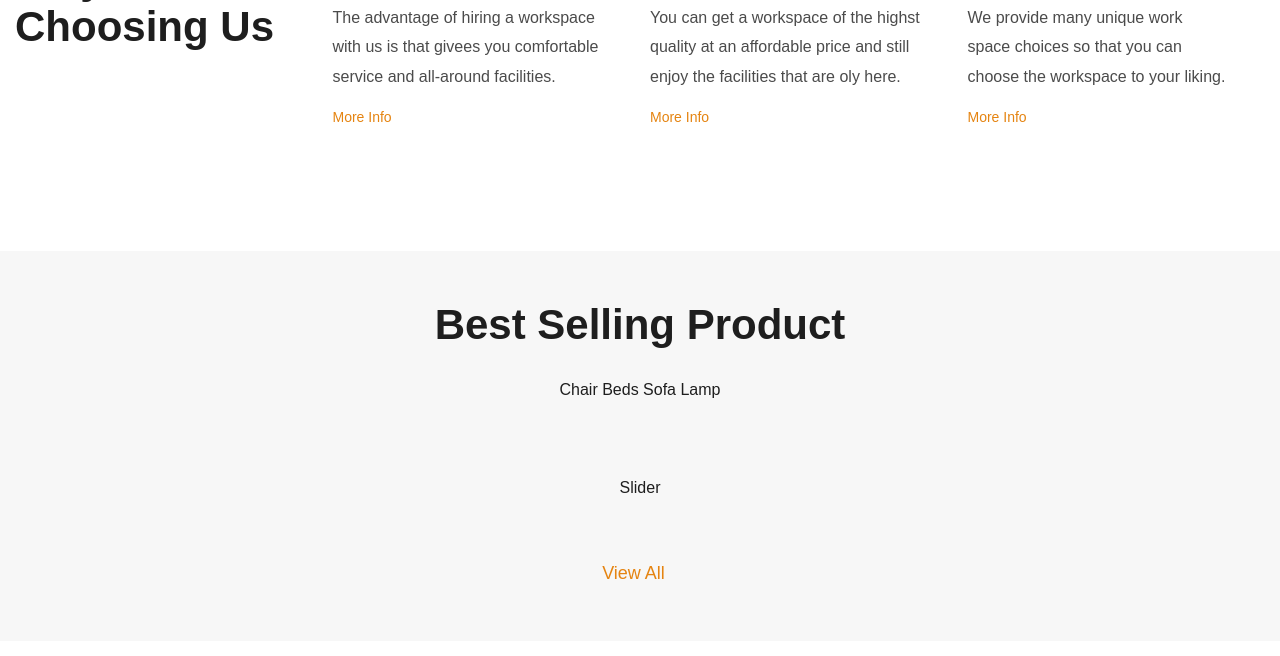
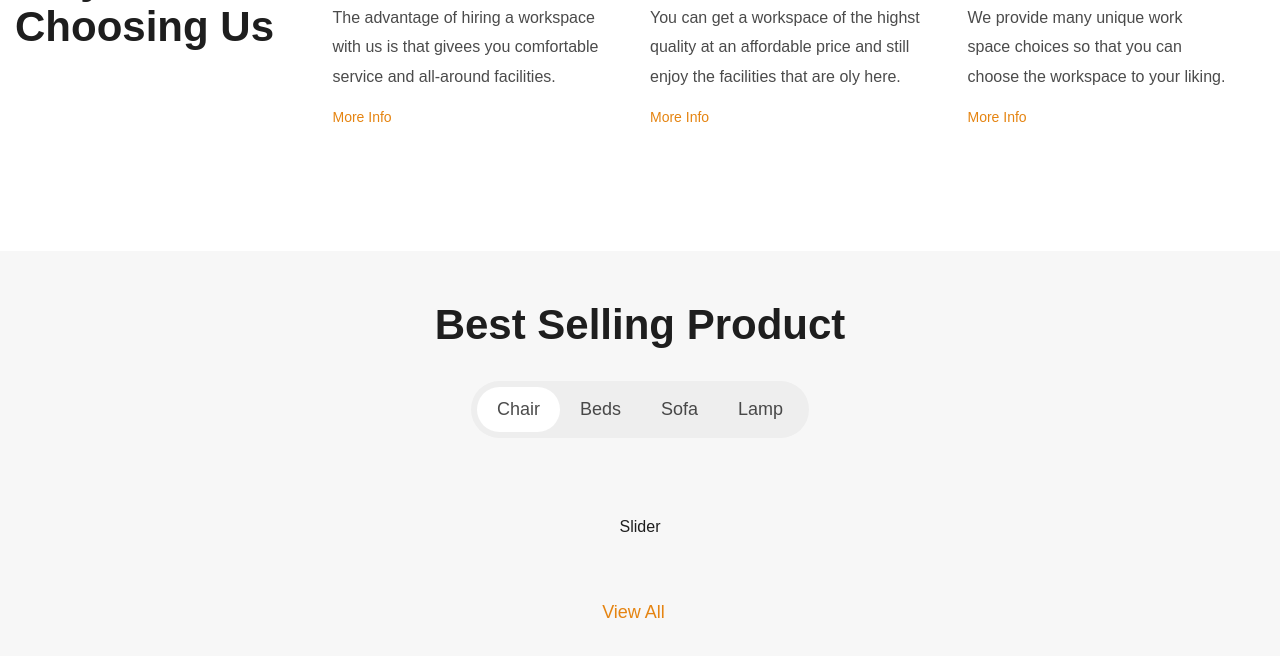
Before and after one commit to bahodir-media/Panto, a website: page src/html/index.html in a window 1280 px wide. Shown: the part 1129-1785 px from the top of the page. Drawn offline with nearby package versions, Linux system fonts and the light colour scheme; files that its build step writes are made by us from their sources; files whose address does not match are found by name; a web font is replaced by a local one.

Commit message:
Product tabs

```diff
--- a/src/html/blocks/products.html
+++ b/src/html/blocks/products.html
@@ -3,7 +3,7 @@
 		<h2 class="products__title">Best Selling Product</h2>
 		<div class="products__tabs">
 			<div class="tab-controls">
-				<button class="tab-controls__btn">Chair</button>
+				<button class="tab-controls__btn tab-controls__btn--active">Chair</button>
 				<button class="tab-controls__btn">Beds</button>
 				<button class="tab-controls__btn">Sofa</button>
 				<button class="tab-controls__btn">Lamp</button>
--- a/src/scss/blocks/_tab-controls.scss
+++ b/src/scss/blocks/_tab-controls.scss
@@ -0,0 +1,29 @@
+.tab-controls {
+	display: inline-flex;
+	align-items: center;
+	padding: 6px;
+	border-radius: 44px;
+	background-color: #eeeeee;
+}
+
+.tab-controls__btn {
+	height: 45px;
+	padding: 7px 20px;
+	display: flex;
+	justify-content: center;
+	align-items: center;
+	border-radius: 32px;
+	color: rgba(30, 30, 30, 0.8);
+	font-weight: 500;
+	font-size: 18px;
+	line-height: 1.85;
+	transition: background-color 0.2s ease-in;
+
+	&:hover {
+		background-color: rgba(255, 255, 255, 0.5);
+	}
+
+	&--active {
+		background-color: #fff;
+	}
+}
```
Also changed, not shown: build/css/main.css, build/index.html.
